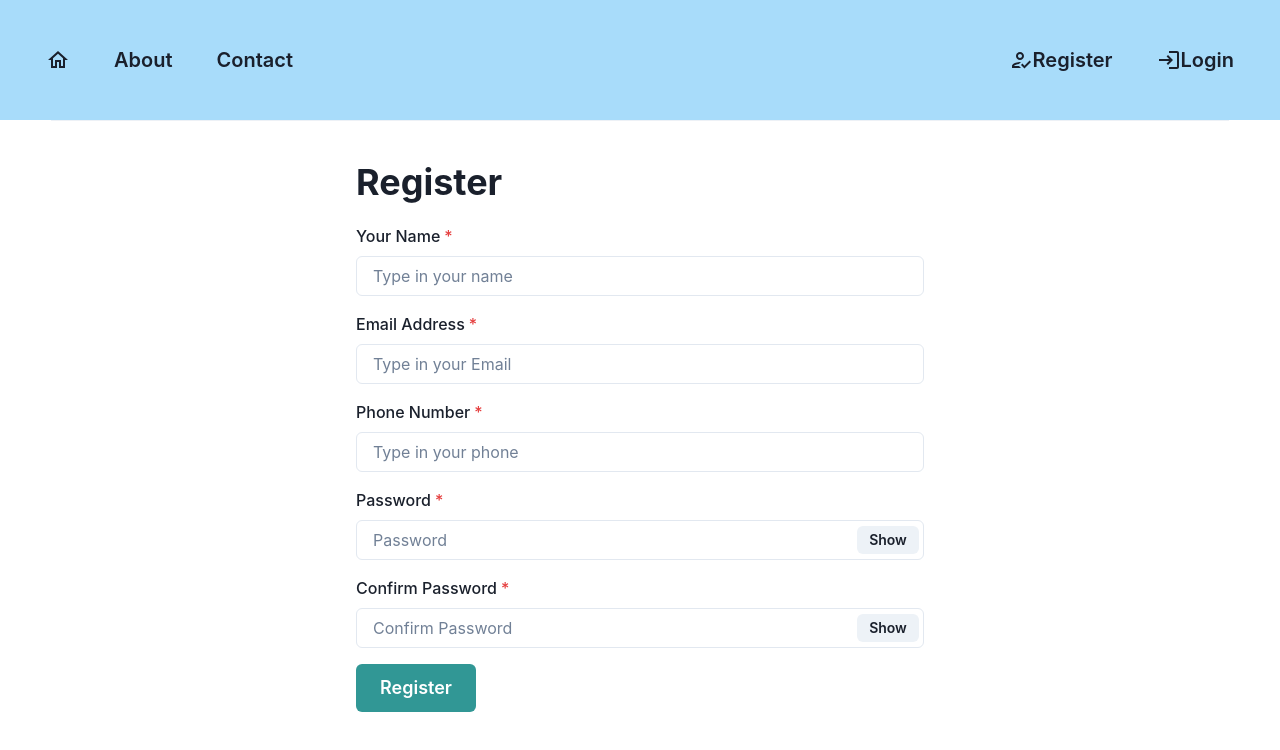
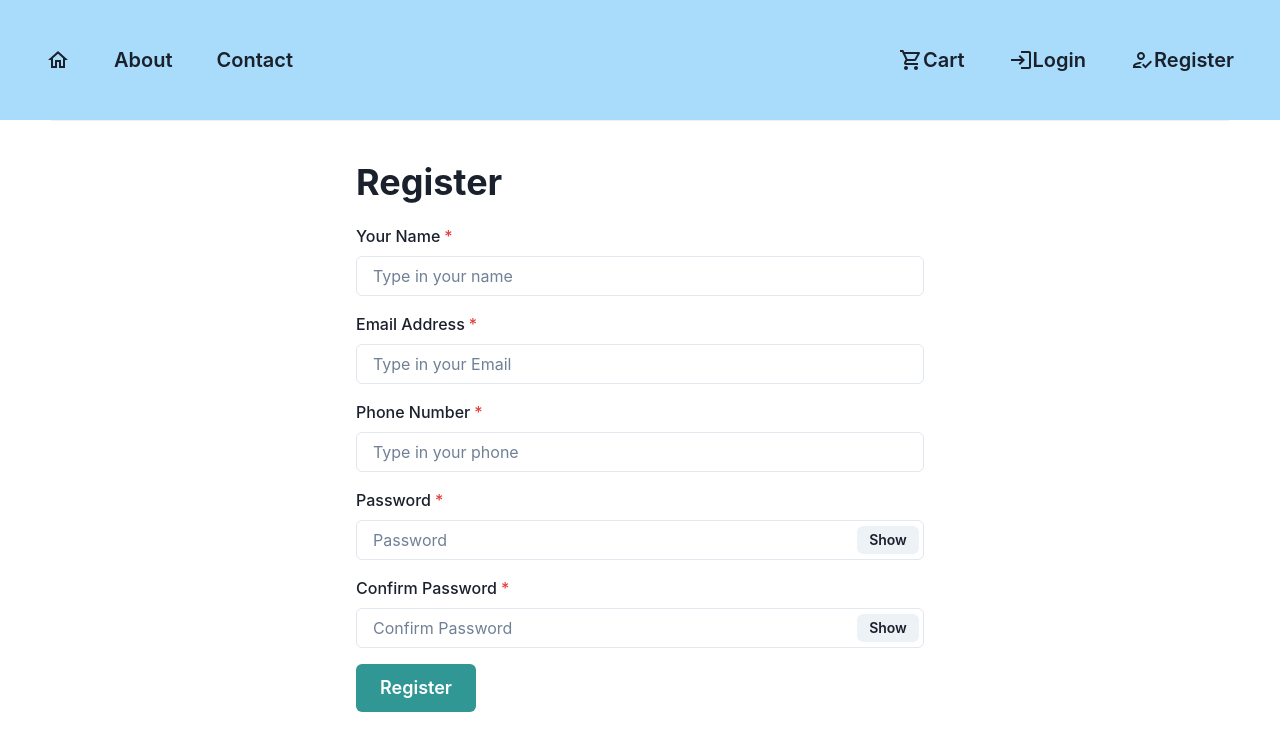
Before and after one commit to CrowsVeldt/final-project-redone, a React (Vite) app in the folder frontend/: page /register in a window 1280 px wide. Shown: the top 750 px of the page. Built offline with nearby package versions, Linux system fonts and the light colour scheme; no server answers.

Commit message:
ui: add shopping cart button to header

```diff
--- a/frontend/src/components/sections/Nav.jsx
+++ b/frontend/src/components/sections/Nav.jsx
@@ -92,6 +92,24 @@ const Nav = () => {
           </Link>
         </ButtonGroup>
         <ButtonGroup w="35%" justifyContent={["start", "end"]}>
+          {
+            <Button
+              sx={navButtonStyles}
+              variant={"outline"}
+              onClick={null /* open shopping cart */}
+            >
+              <Icon as={ShoppingCartOutlinedIcon} />
+              Cart
+            </Button>
+          }
+          {!user && (
+            <Link to="/login">
+              <Button sx={navButtonStyles} variant="outline">
+                <Icon as={LoginIcon} />
+                Login
+              </Button>
+            </Link>
+          )}
           {!user && (
             <Link to="/register">
               <Button sx={navButtonStyles} variant="outline">
@@ -100,13 +118,11 @@ const Nav = () => {
               </Button>
             </Link>
           )}
-          {!user && (
-            <Link to="/login">
-              <Button sx={navButtonStyles} variant="outline">
-                <Icon as={LoginIcon} />
-                Login
-              </Button>
-            </Link>
+          {user && (
+            <Button sx={navButtonStyles} variant="outline" onClick={logout}>
+              <Icon as={LogoutIcon} />
+              Logout
+            </Button>
           )}
           {user && (
             <Link to="/profile">
@@ -116,12 +132,6 @@ const Nav = () => {
               </Button>
             </Link>
           )}
-          {user && (
-            <Button sx={navButtonStyles} variant="outline" onClick={logout}>
-              <Icon as={LogoutIcon} />
-              Logout
-            </Button>
-          )}
         </ButtonGroup>
       </Flex>
     </Box>
```
